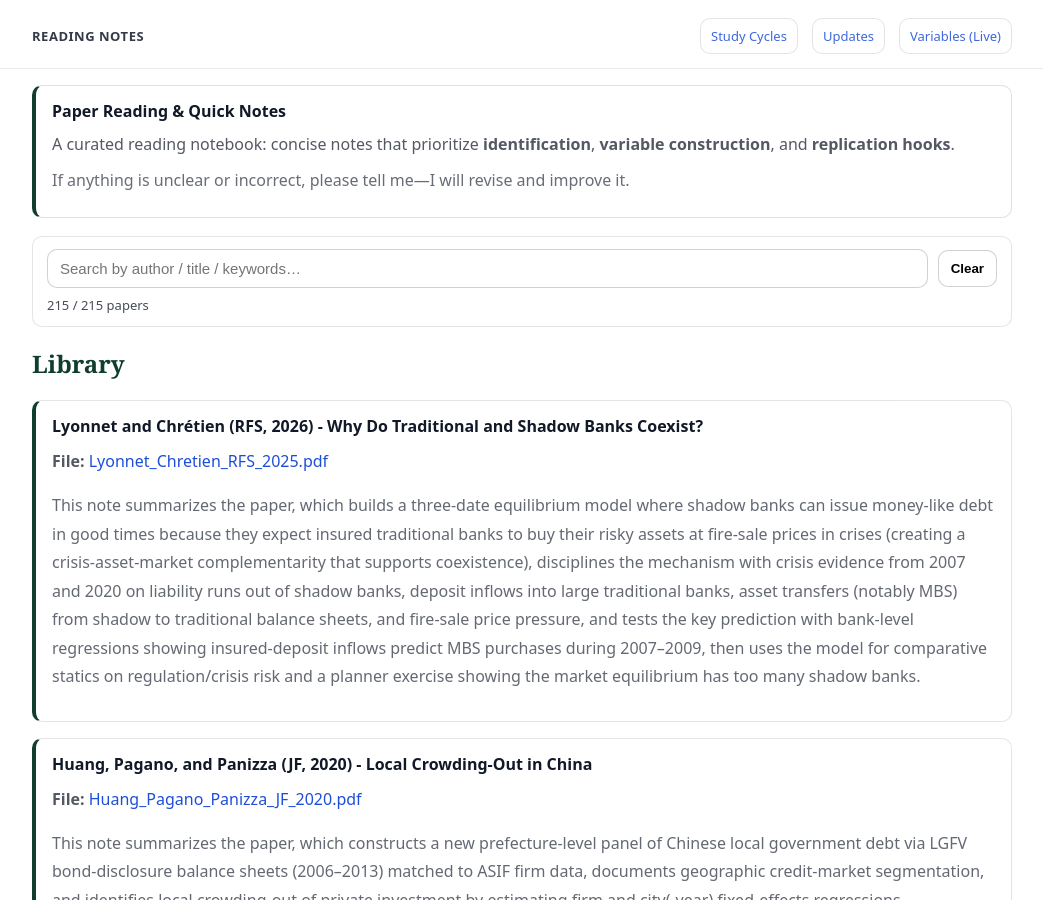
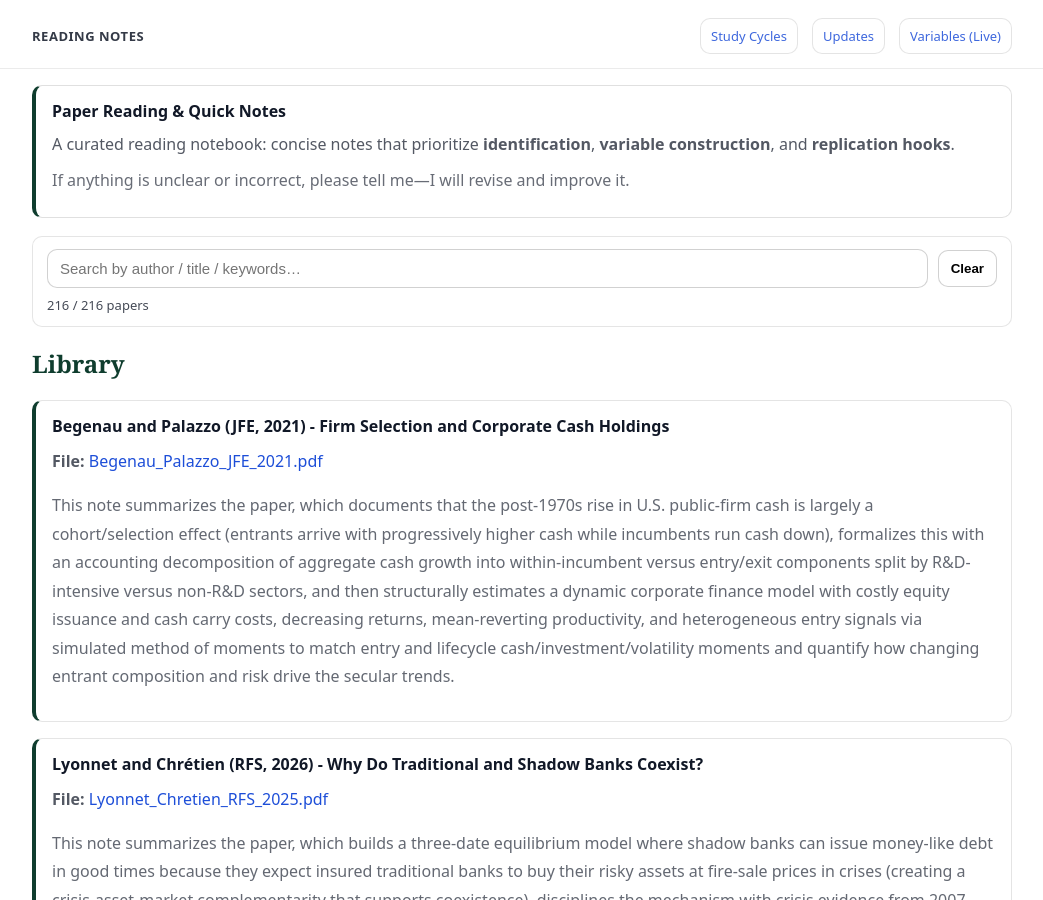
Before and after one commit to yaxinzn/study-archive, a Jekyll site: the page built from reading/index.md, in a window 1280 px wide and 900 px high. Shown: the whole window, without its empty margins (118-1161 px from the left). Built offline with Jekyll 4.4.1, drawn with Linux system fonts in a browser that asks for light colours.

Commit message:
Reading: add/update Begenau_Palazzo_JFE_2021.pdf

```diff
--- a/_data/reading.yml
+++ b/_data/reading.yml
@@ -1,3 +1,7 @@
+- title: "Begenau and Palazzo (JFE, 2021) - Firm Selection and Corporate Cash Holdings"
+  file: "Begenau_Palazzo_JFE_2021.pdf"
+  desc: "This note summarizes the paper, which documents that the post-1970s rise in U.S. public-firm cash is largely a cohort/selection effect (entrants arrive with progressively higher cash while incumbents run cash down), formalizes this with an accounting decomposition of aggregate cash growth into within-incumbent versus entry/exit components split by R&D-intensive versus non-R&D sectors, and then structurally estimates a dynamic corporate finance model with costly equity issuance and cash carry costs, decreasing returns, mean-reverting productivity, and heterogeneous entry signals via simulated method of moments to match entry and lifecycle cash/investment/volatility moments and quantify how changing entrant composition and risk drive the secular trends."
+
 - title: "Lyonnet and Chrétien (RFS, 2026) - Why Do Traditional and Shadow Banks Coexist?"
   file: "Lyonnet_Chretien_RFS_2025.pdf"
   desc: "This note summarizes the paper, which builds a three-date equilibrium model where shadow banks can issue money-like debt in good times because they expect insured traditional banks to buy their risky assets at fire-sale prices in crises (creating a crisis-asset-market complementarity that supports coexistence), disciplines the mechanism with crisis evidence from 2007 and 2020 on liability runs out of shadow banks, deposit inflows into large traditional banks, asset transfers (notably MBS) from shadow to traditional balance sheets, and fire-sale price pressure, and tests the key prediction with bank-level regressions showing insured-deposit inflows predict MBS purchases during 2007–2009, then uses the model for comparative statics on regulation/crisis risk and a planner exercise showing the market equilibrium has too many shadow banks."
```
Also changed, not shown: 1 other file.
